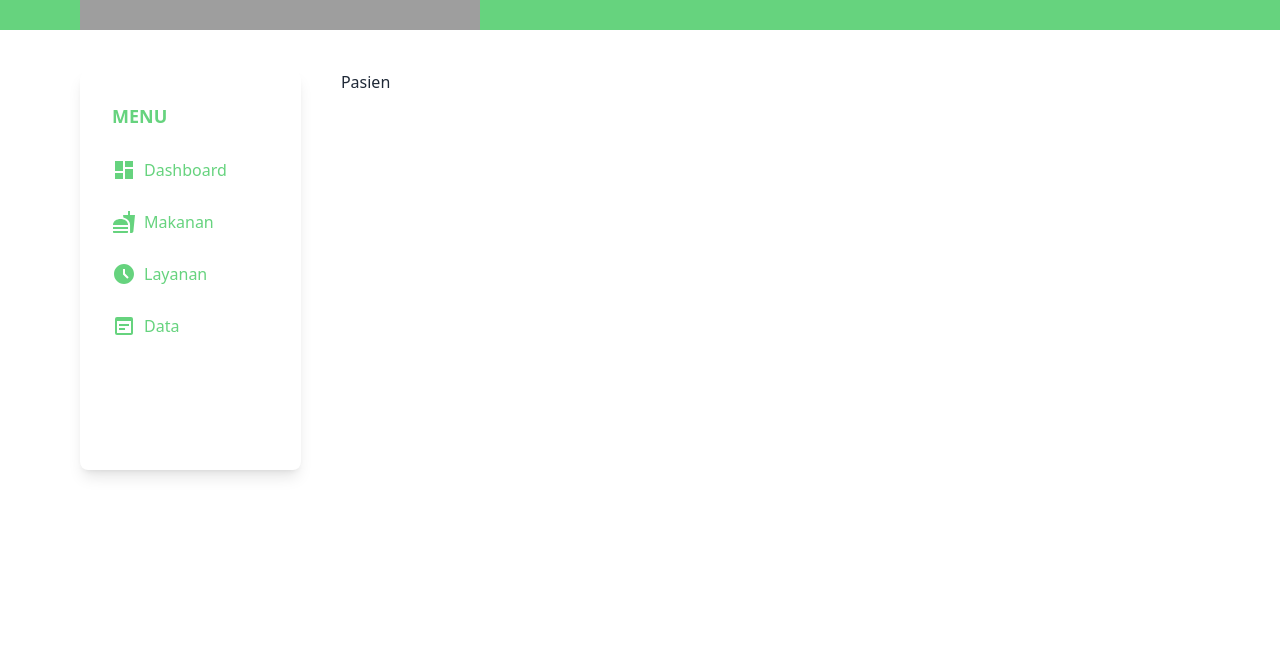
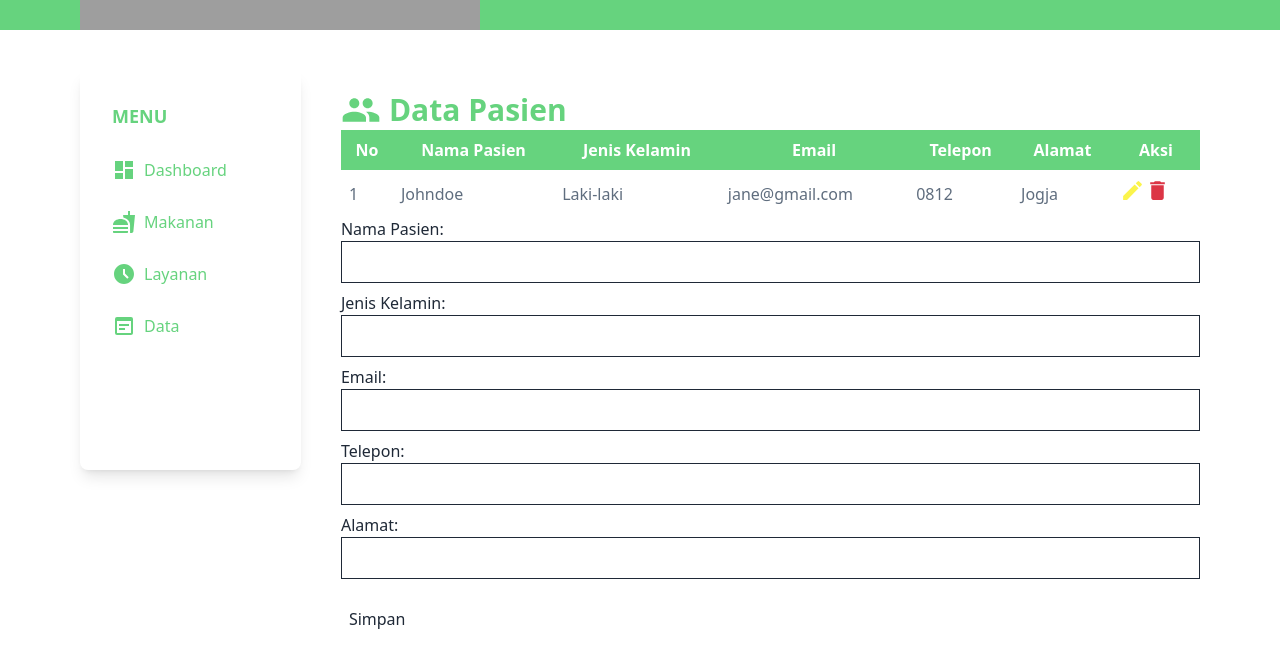
Before and after one commit to FS-321/fe-nutri-health, a React (Vite) app: page /data/pasien in a window 1280 px wide. Shown: the part 270-926 px from the top of the page. Before the commit the page ends 800 px from the top, so only its background shows below. Built offline with nearby package versions, Linux system fonts and the light colour scheme; grey boxes are pictures that could not be loaded.

Commit message:
Data Pasien

```diff
--- a/index.html
+++ b/index.html
@@ -6,7 +6,7 @@
     <meta name="viewport" content="width=device-width, initial-scale=1.0" />
     <title>Nutri Health</title>
   </head>
-  <body>
+  <body style="background-color: white;">
     <div id="root"></div>
     <script type="module" src="/src/main.jsx"></script>
   </body>
--- a/package.json
+++ b/package.json
@@ -20,7 +20,7 @@
     "@types/react-dom": "^18.2.15",
     "@vitejs/plugin-react": "^4.2.0",
     "autoprefixer": "^10.4.16",
-    "daisyui": "^4.4.8",
+    "daisyui": "^4.4.11",
     "eslint": "^8.53.0",
     "eslint-plugin-react": "^7.33.2",
     "eslint-plugin-react-hooks": "^4.6.0",
--- a/src/App.jsx
+++ b/src/App.jsx
@@ -1,5 +1,4 @@
-import React from "react";
-import { Route, Routes, Navigate } from "react-router-dom";
+import { Route, Routes } from "react-router-dom";
 import Dashboard from "./pages/Dashboard";
 import Makanan from "./pages/Makanan";
 import Layanan from "./pages/Layanan";
--- a/src/components/layouts/Admin/LayoutAdmin.jsx
+++ b/src/components/layouts/Admin/LayoutAdmin.jsx
@@ -1,3 +1,4 @@
+import PropTypes from "prop-types";
 import Navbar from "../Navbar";
 import SidebarAdmin from "./SidebarAdmin";
 
@@ -13,4 +14,9 @@ const LayoutAdmin = ({ children }) => {
   );
 };
 
+// Add PropTypes validation
+LayoutAdmin.propTypes = {
+  children: PropTypes.node.isRequired,
+};
+
 export default LayoutAdmin;
--- a/src/components/layouts/Admin/SidebarAdmin.jsx
+++ b/src/components/layouts/Admin/SidebarAdmin.jsx
@@ -7,7 +7,7 @@ import {
   MdPerson,
   MdOutlineMapsHomeWork,
   MdOutlineDataThresholding,
-  MdArrowDropDown,
+  // MdArrowDropDown,
 } from "react-icons/md";
 import { NavLink } from "react-router-dom";
 
@@ -26,7 +26,7 @@ const iconComponents = {
 
 const SidebarAdmin = () => {
   return (
-    <div className="w-72 h-[400px] bg-base-100 shadow-lg px-0 border-1 rounded-lg">
+    <div className="w-72 h-[400px] shadow-lg px-0 border-1 rounded-lg">
       <h1 className="font-bold text-hijau text-lg px-8 pt-8 pb-5">MENU</h1>
       <ul className="flex flex-col gap-3">
         {MENU_LIST.map((item, i) => {
--- a/src/pages/Dashboard.jsx
+++ b/src/pages/Dashboard.jsx
@@ -15,7 +15,7 @@ const Dashboard = () => {
       <h1 className="flex items-center text-hijau text-3xl font-semibold gap-2">
         <MdPeople size={40} /> Dashboard
       </h1>
-      <div className="w-full flex flex-wrap gap-2 bg-base-100 shadow-lg p-10 mt-5 rounded-lg">
+      <div className="w-full flex flex-wrap gap-2 shadow-lg p-10 mt-5 rounded-lg">
         <div className="flex flex-row gap-4 items-center card bg-biru w-[48%] rounded-sm p-5 text-putih">
           <MdOutlinePeople size={60} />
           <div className="flex flex-col justify-between">
--- a/src/pages/Pasien.jsx
+++ b/src/pages/Pasien.jsx
@@ -1,11 +1,185 @@
 import LayoutAdmin from "../components/layouts/Admin/LayoutAdmin";
+import { useState } from "react";
+import { MdPeople, MdEdit, MdDelete } from "react-icons/md";
+
+const initialData = [
+  {
+    id: 1,
+    nama: "Johndoe",
+    jenisKelamin: "Laki-laki",
+    email: "jane@gmail.com",
+    telp: "0812",
+    alamat: "Jogja",
+  },
+];
 
 const Pasien = () => {
+  // State for managing data
+  const [data, setData] = useState(initialData);
+
+  // State for form input
+  const [formData, setFormData] = useState({
+    nama: "",
+    jenisKelamin: "",
+    email: "",
+    telp: "",
+    alamat: "",
+  });
+
+  // Function to handle form input change
+  const handleInputChange = (e) => {
+    const { name, value } = e.target;
+    setFormData({ ...formData, [name]: value });
+  };
+
+  // Function to handle form submission (create/update)
+  const handleSubmit = (e) => {
+    e.preventDefault();
+
+    // Check if form is in edit mode
+    if (formData.id) {
+      // Update existing data
+      setData((prevData) =>
+        prevData.map((item) => (item.id === formData.id ? formData : item))
+      );
+    } else {
+      // Create new data
+      setData((prevData) => [...prevData, { ...formData, id: Date.now() }]);
+    }
+
+    // Reset form data
+    setFormData({
+      nama: "",
+      jenisKelamin: "",
+      email: "",
+      telp: "",
+      alamat: "",
+    });
+  };
+
+  // Function to handle edit button click
+  const handleEdit = (id) => {
+    const selectedData = data.find((item) => item.id === id);
+    setFormData(selectedData);
+  };
+
+  // Function to handle delete button click
+  const handleDelete = (id) => {
+    setData((prevData) => prevData.filter((item) => item.id !== id));
+  };
   return (
     <LayoutAdmin>
-      <div>Pasien</div>
+      <div className="container mx-auto my-5">
+        <h1 className="flex items-center text-hijau text-3xl font-semibold gap-2">
+          <MdPeople size={40} /> Data Pasien
+        </h1>
+
+        {/* Table */}
+        <table className="table-auto w-full">
+          <thead>
+            <tr className="bg-hijau text-putih">
+              <th className="p-2">No</th>
+              <th className="p-2">Nama Pasien</th>
+              <th className="p-2">Jenis Kelamin</th>
+              <th className="p-2">Email</th>
+              <th className="p-2">Telepon</th>
+              <th className="p-2">Alamat</th>
+              <th className="p-2">Aksi</th>
+            </tr>
+          </thead>
+          <tbody>
+            {data.map((item, index) => (
+              <tr key={item.id} className="text-hitam">
+                <td className="p-2">{index + 1}</td>
+                <td className="p-2">{item.nama}</td>
+                <td className="p-2">{item.jenisKelamin}</td>
+                <td className="p-2">{item.email}</td>
+                <td className="p-2">{item.telp}</td>
+                <td className="p-2">{item.alamat}</td>
+                <td className="p-2">
+                  <button
+                    onClick={() => handleEdit(item.id)}
+                    className="text-kuning">
+                    <MdEdit size={25} />
+                  </button>
+                  <button
+                    onClick={() => handleDelete(item.id)}
+                    className="text-merah">
+                    <MdDelete size={25} />
+                  </button>
+                </td>
+              </tr>
+            ))}
+          </tbody>
+        </table>
+
+        {/* Form */}
+        <form onSubmit={handleSubmit} className="mb-5">
+          <label className="block mb-2" htmlFor="nama">
+            Nama Pasien:
+            <input
+              type="text"
+              id="nama"
+              name="nama"
+              value={formData.nama}
+              onChange={handleInputChange}
+              className="border p-2 w-full"
+            />
+          </label>
+
+          <label className="block mb-2" htmlFor="jenisKelamin">
+            Jenis Kelamin:
+            <input
+              type="text"
+              id="jenisKelamin"
+              name="jenisKelamin"
+              value={formData.jenisKelamin}
+              onChange={handleInputChange}
+              className="border p-2 w-full"
+            />
+          </label>
+
+          <label className="block mb-2" htmlFor="email">
+            Email:
+            <input
+              type="email"
+              id="email"
+              name="email"
+              value={formData.email}
+              onChange={handleInputChange}
+              className="border p-2 w-full"
+            />
+          </label>
+
+          <label className="block mb-2" htmlFor="telp">
+            Telepon:
+            <input
+              type="text"
+              id="telp"
+              name="telp"
+              value={formData.telp}
+              onChange={handleInputChange}
+              className="border p-2 w-full"
+            />
+          </label>
+
+          <label className="block mb-2" htmlFor="alamat">
+            Alamat:
+            <input
+              type="text"
+              id="alamat"
+              name="alamat"
+              value={formData.alamat}
+              onChange={handleInputChange}
+              className="border p-2 w-full"
+            />
+          </label>
+        </form>
+        <button type="submit" className="bg-blue-500 text-white p-2">
+          Simpan
+        </button>
+      </div>
     </LayoutAdmin>
   );
 };
-
 export default Pasien;
--- a/tailwind.config.js
+++ b/tailwind.config.js
@@ -12,6 +12,7 @@ export default {
       oren: "#F79E1B",
       birutua: "#5A4CFB",
       ungu: "#D700B4",
+      hitam: "#5F6D7E",
     },
   },
   plugins: [require("daisyui")],
```
Also changed, not shown: 1 other file (tests, documents, lock files or other folders).
